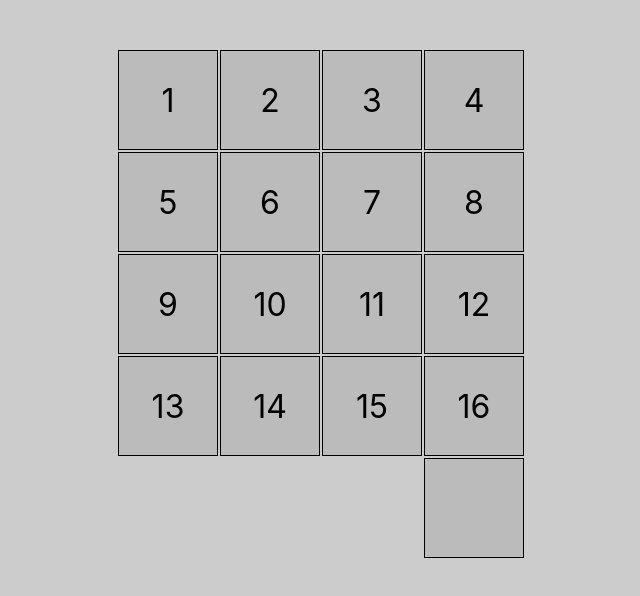
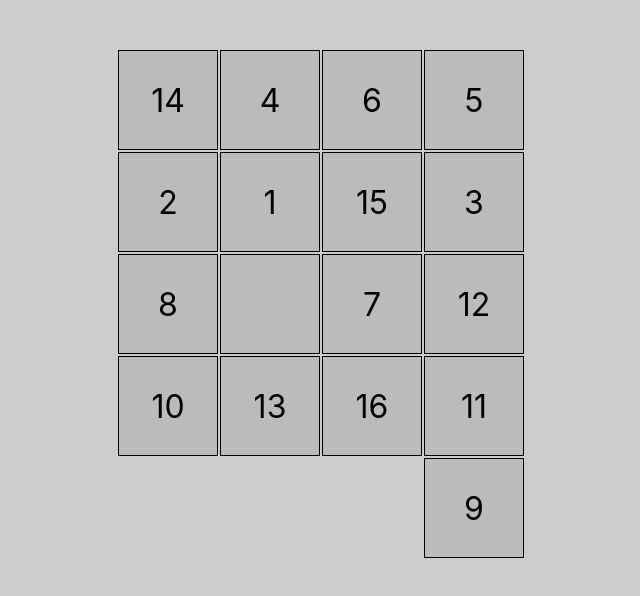
Before and after one commit to Atharva21/N-Puzzle, a React (Create React App) app: page / in a window 1280 px wide. Shown: the top 596 px of the page, without its empty margins (319-959 px from the left). Built offline with nearby package versions, Linux system fonts and the light colour scheme.

Commit message:
random array init

```diff
--- a/src/components/Grid/Grid.jsx
+++ b/src/components/Grid/Grid.jsx
@@ -42,12 +42,19 @@ function Grid(props) {
     }
   }
 
+  //TODO add checkWin()
+
   function initialFill() {
     const arr = [];
     for (let i = 0; i < gridLength - 1; i++) arr.push(i + 1);
     arr.push(null);
-    console.log(arr);
-    return arr;
+    let result = [];
+    while (arr.length !== 0) {
+      let r = Math.floor(Math.random() * arr.length);
+      result.push(arr[r]);
+      arr.splice(r, 1);
+    }
+    return result;
   }
   const customStyle = {
     display: "grid",
```
